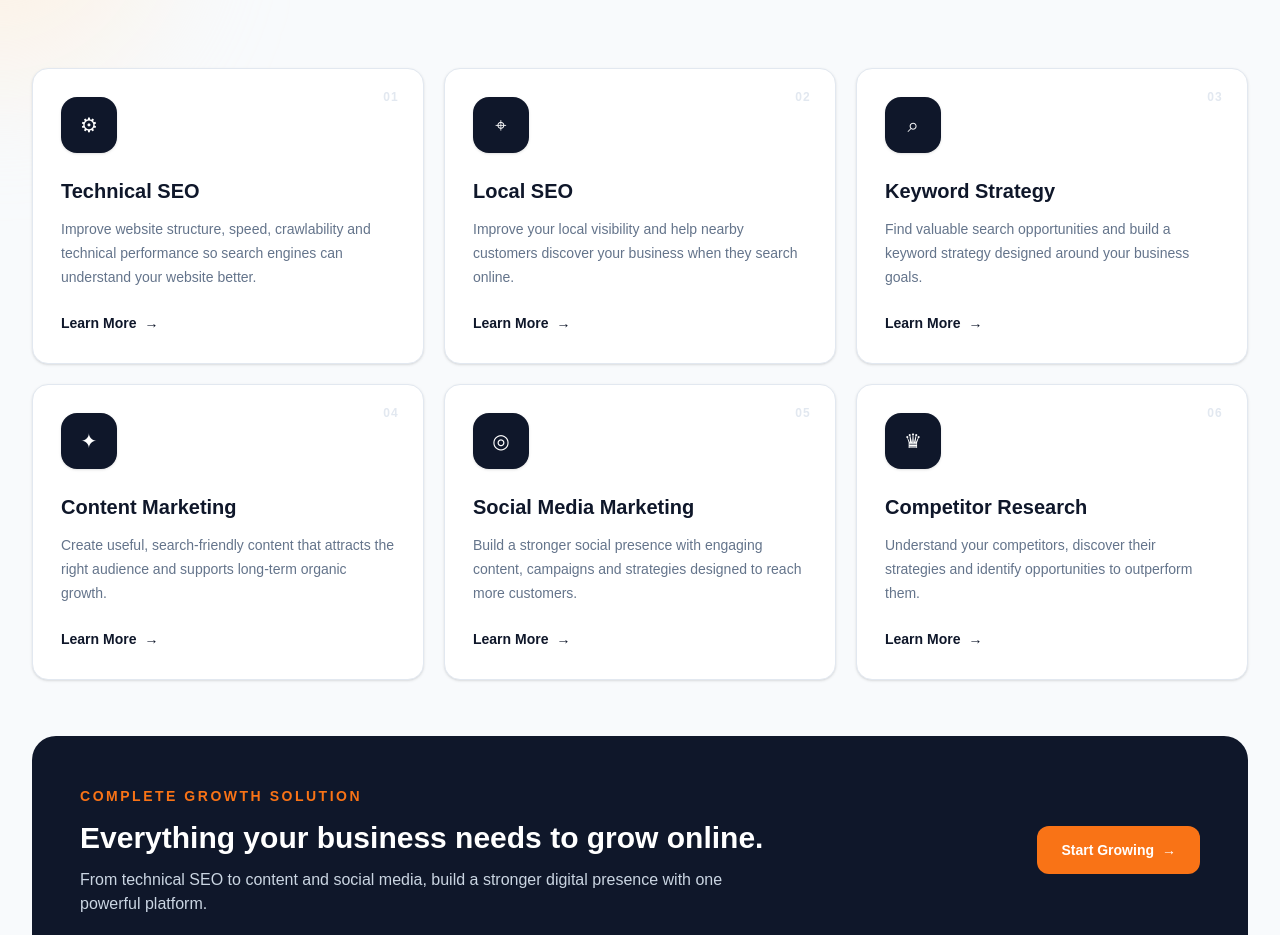
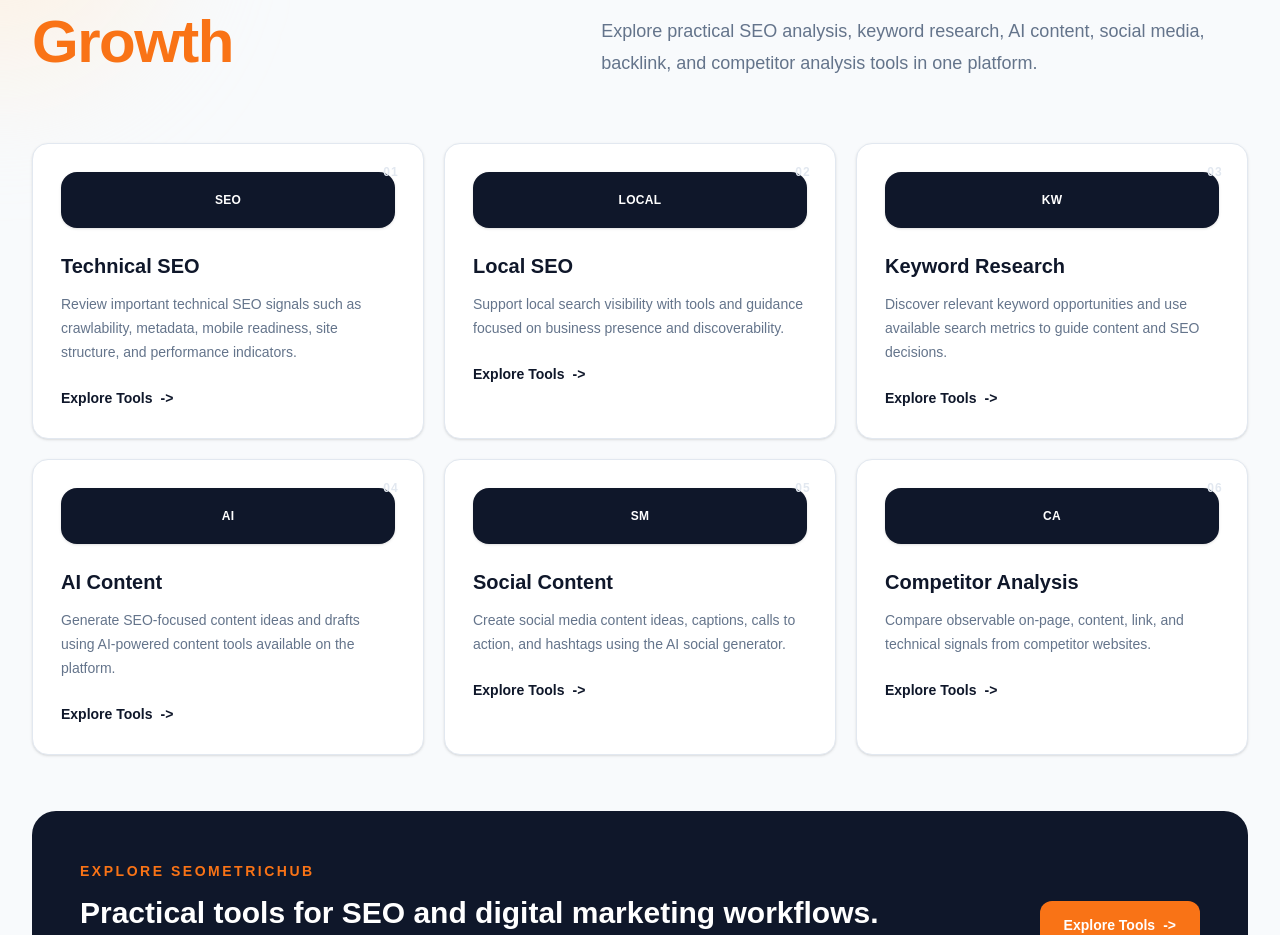
Before and after one commit to seometrichub/seometrichub, a Next.js app: page / in a window 1280 px wide. Shown: the part 3026-3961 px from the top of the page. Built offline with nearby package versions, Linux system fonts and the light colour scheme.

Commit message:
Align services with available platform tools

```diff
--- a/components/sections/Services.tsx
+++ b/components/sections/Services.tsx
@@ -3,43 +3,43 @@ const services = [
     number: "01",
     title: "Technical SEO",
     description:
-      "Improve website structure, speed, crawlability and technical performance so search engines can understand your website better.",
-    icon: "⚙",
+      "Review important technical SEO signals such as crawlability, metadata, mobile readiness, site structure, and performance indicators.",
+    icon: "SEO",
   },
   {
     number: "02",
     title: "Local SEO",
     description:
-      "Improve your local visibility and help nearby customers discover your business when they search online.",
-    icon: "⌖",
+      "Support local search visibility with tools and guidance focused on business presence and discoverability.",
+    icon: "LOCAL",
   },
   {
     number: "03",
-    title: "Keyword Strategy",
+    title: "Keyword Research",
     description:
-      "Find valuable search opportunities and build a keyword strategy designed around your business goals.",
-    icon: "⌕",
+      "Discover relevant keyword opportunities and use available search metrics to guide content and SEO decisions.",
+    icon: "KW",
   },
   {
     number: "04",
-    title: "Content Marketing",
+    title: "AI Content",
     description:
-      "Create useful, search-friendly content that attracts the right audience and supports long-term organic growth.",
-    icon: "✦",
+      "Generate SEO-focused content ideas and drafts using AI-powered content tools available on the platform.",
+    icon: "AI",
   },
   {
     number: "05",
-    title: "Social Media Marketing",
+    title: "Social Content",
     description:
-      "Build a stronger social presence with engaging content, campaigns and strategies designed to reach more customers.",
-    icon: "◎",
+      "Create social media content ideas, captions, calls to action, and hashtags using the AI social generator.",
+    icon: "SM",
   },
   {
     number: "06",
-    title: "Competitor Research",
+    title: "Competitor Analysis",
     description:
-      "Understand your competitors, discover their strategies and identify opportunities to outperform them.",
-    icon: "♛",
+      "Compare observable on-page, content, link, and technical signals from competitor websites.",
+    icon: "CA",
   },
 ];
 
@@ -49,49 +49,32 @@ export default function Services() {
       id="services"
       className="relative overflow-hidden border-y border-slate-200 bg-slate-50 py-24 lg:py-32"
     >
-      {/* Background Decoration */}
       <div className="pointer-events-none absolute -left-40 top-20 h-80 w-80 rounded-full bg-orange-100/50 blur-3xl" />
 
       <div className="relative mx-auto max-w-7xl px-5 sm:px-6 lg:px-8">
-
-        {/* =========================
-            HEADER
-        ========================== */}
         <div className="grid gap-10 lg:grid-cols-[0.9fr_1.1fr] lg:items-end">
-
           <div>
-
             <span className="inline-flex items-center gap-2 text-sm font-black uppercase tracking-[0.18em] text-[#F97316]">
               <span className="h-2 w-2 rounded-full bg-[#F97316]" />
-              Our Services
+              Platform Capabilities
             </span>
 
             <h2 className="mt-5 text-4xl font-black leading-tight tracking-tight text-[#0F172A] sm:text-5xl lg:text-6xl">
-              Digital Marketing That{" "}
-              <span className="text-[#F97316]">
-                Drives Growth
-              </span>
+              SEO & Marketing Tools for{" "}
+              <span className="text-[#F97316]">Smarter Growth</span>
             </h2>
-
           </div>
 
           <div>
-
             <p className="max-w-2xl text-lg leading-8 text-[#64748B]">
-              We combine SEO, content, social media and AI-powered marketing
-              strategies to help businesses attract customers and build a
-              stronger online presence.
+              Explore practical SEO analysis, keyword research, AI content,
+              social media, backlink, and competitor analysis tools in one
+              platform.
             </p>
-
           </div>
-
         </div>
 
-        {/* =========================
-            SERVICE GRID
-        ========================== */}
         <div className="mt-16 grid gap-5 md:grid-cols-2 lg:grid-cols-3">
-
           {services.map((service) => (
             <div
               key={service.title}
@@ -113,23 +96,23 @@ export default function Services() {
                 hover:shadow-orange-100/50
               "
             >
-
-              {/* Number */}
               <div className="absolute right-6 top-5 text-xs font-black tracking-widest text-slate-200 transition-colors group-hover:text-orange-200">
                 {service.number}
               </div>
 
-              {/* Icon */}
               <div
                 className="
                   flex
                   h-14
-                  w-14
+                  min-w-14
                   items-center
                   justify-center
                   rounded-2xl
                   bg-[#0F172A]
-                  text-xl
+                  px-3
+                  text-xs
+                  font-black
+                  tracking-wide
                   text-white
                   shadow-sm
                   transition-all
@@ -142,19 +125,16 @@ export default function Services() {
                 {service.icon}
               </div>
 
-              {/* Title */}
               <h3 className="mt-6 text-xl font-black text-[#0F172A]">
                 {service.title}
               </h3>
 
-              {/* Description */}
               <p className="mt-3 text-sm leading-6 text-[#64748B]">
                 {service.description}
               </p>
 
-              {/* Learn More */}
               <a
-                href="#pricing"
+                href="#tools"
                 className="
                   mt-6
                   inline-flex
@@ -168,46 +148,35 @@ export default function Services() {
                   group-hover:text-[#F97316]
                 "
               >
-                Learn More
-                <span>
-                  →
-                </span>
+                Explore Tools
+                <span>-&gt;</span>
               </a>
 
-              {/* Bottom Accent */}
               <div className="absolute bottom-0 left-0 h-1 w-0 bg-[#F97316] transition-all duration-300 group-hover:w-full" />
-
             </div>
           ))}
-
         </div>
 
-        {/* =========================
-            BOTTOM CONTENT
-        ========================== */}
         <div className="mt-14 overflow-hidden rounded-3xl bg-[#0F172A]">
-
           <div className="grid items-center gap-8 px-7 py-10 sm:px-10 lg:grid-cols-[1fr_auto] lg:px-12 lg:py-12">
-
             <div>
-
               <span className="text-sm font-bold uppercase tracking-[0.18em] text-[#F97316]">
-                Complete Growth Solution
+                Explore SEOMETRICHUB
               </span>
 
               <h3 className="mt-3 text-2xl font-black text-white sm:text-3xl">
-                Everything your business needs to grow online.
+                Practical tools for SEO and digital marketing workflows.
               </h3>
 
               <p className="mt-3 max-w-2xl text-sm leading-6 text-slate-300 sm:text-base">
-                From technical SEO to content and social media, build a
-                stronger digital presence with one powerful platform.
+                Use the currently available analysis and AI tools to review
+                websites, research keywords, create content, and compare
+                competitors.
               </p>
-
             </div>
 
             <a
-              href="#pricing"
+              href="#tools"
               className="
                 inline-flex
                 items-center
@@ -227,16 +196,11 @@ export default function Services() {
                 hover:shadow-orange-500/20
               "
             >
-              Start Growing
-              <span>
-                →
-              </span>
+              Explore Tools
+              <span>-&gt;</span>
             </a>
-
           </div>
-
         </div>
-
       </div>
     </section>
   );
```
